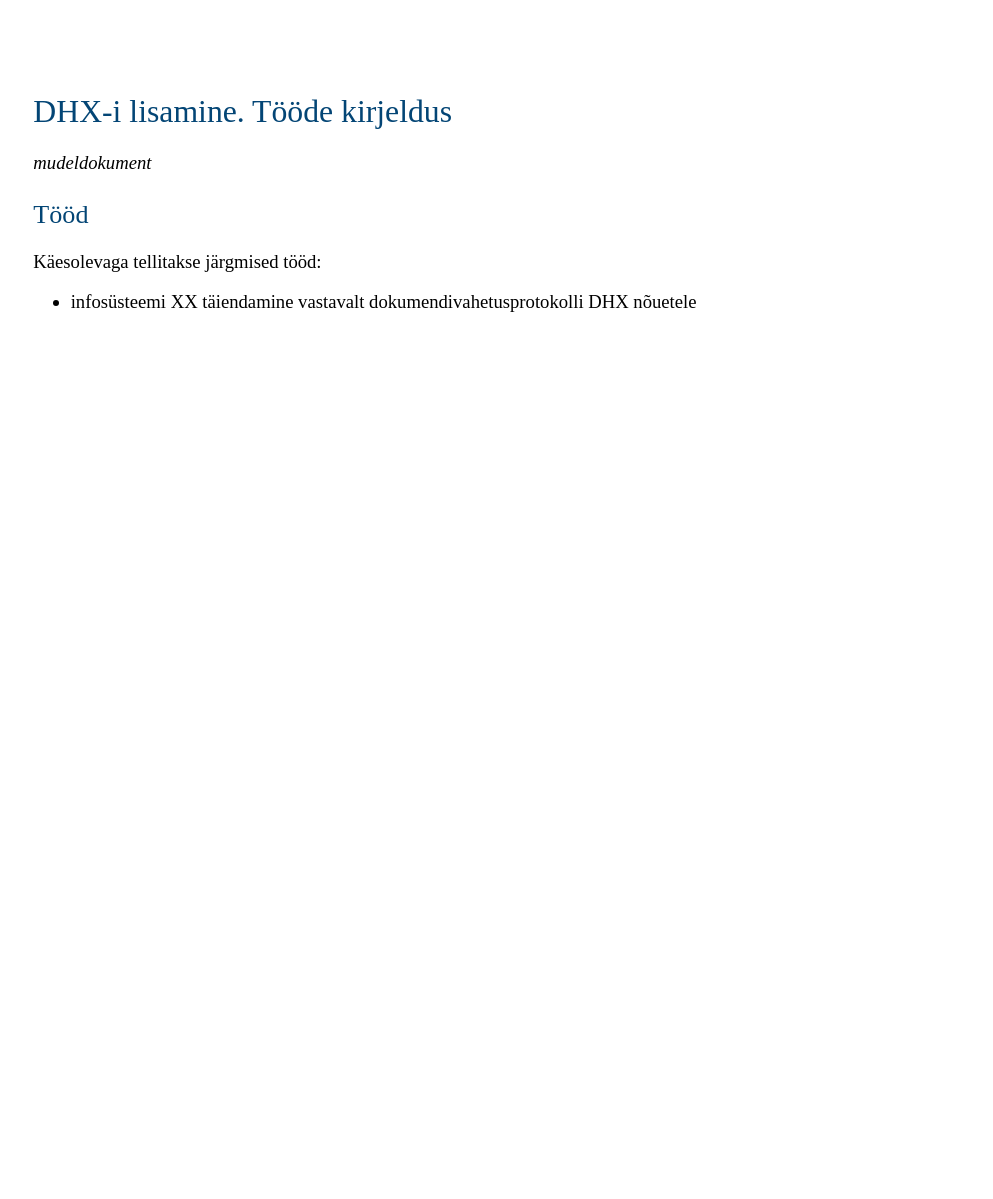
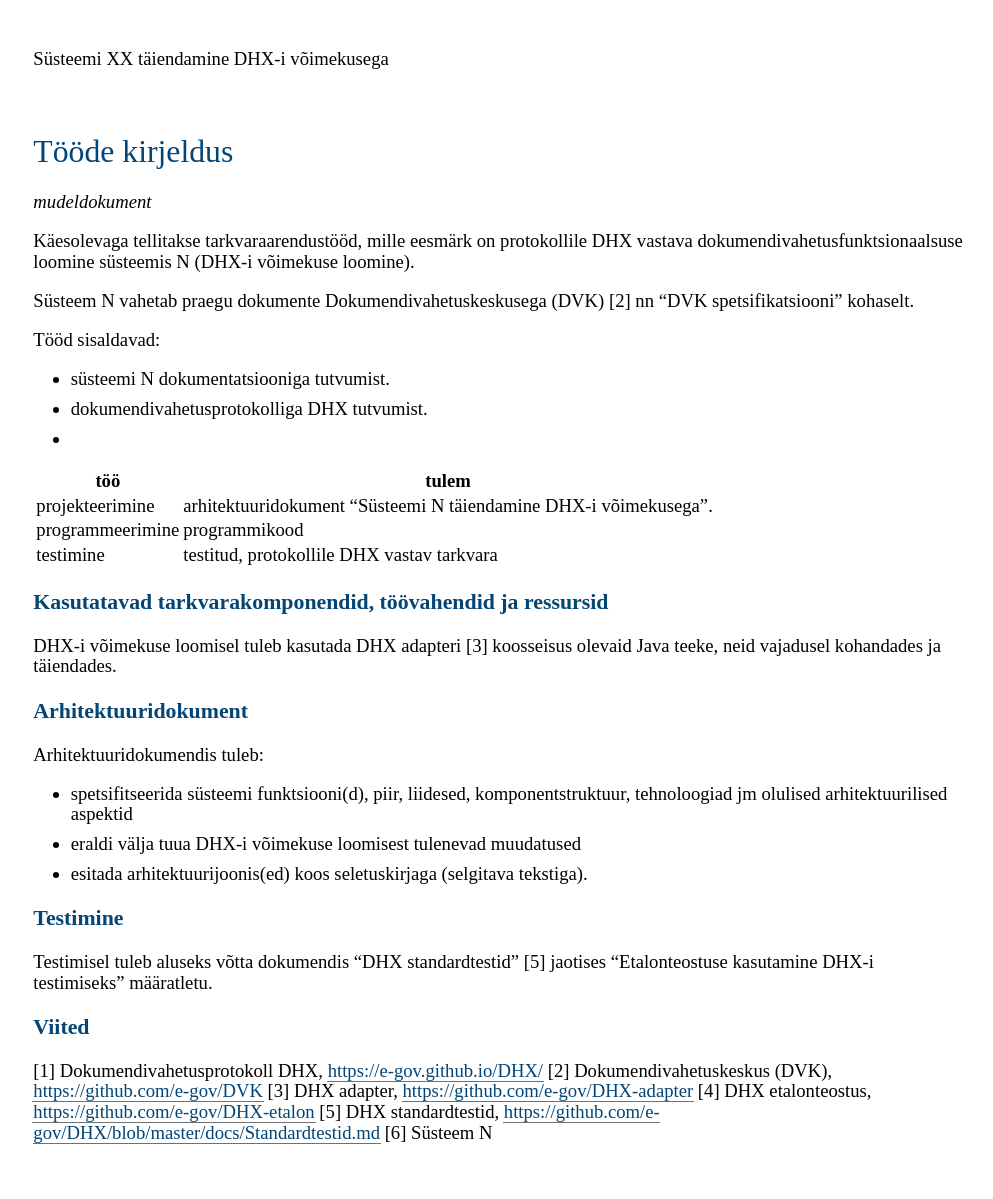
Before and after one commit to e-gov/DHX, a Jekyll site: the page built from docs/LY.md, in a window 1280 px wide. Shown: the whole page, without its empty margins (167-1160 px from the left). Built offline with Jekyll 4.4.1, drawn with Linux system fonts in a browser that asks for light colours; before the commit the page ends 900 px from its top, so only the background shows below that.

Commit message:
Update LY.md

```diff
--- a/docs/LY.md
+++ b/docs/LY.md
@@ -4,11 +4,50 @@ permalink: LY
 title: Lähteülesanne
 ---
 
-# DHX-i lisamine. Tööde kirjeldus
+Süsteemi XX täiendamine DHX-i võimekusega
+
+# Tööde kirjeldus
 
 _mudeldokument_
 
-## Tööd
+Käesolevaga tellitakse tarkvaraarendustööd, mille eesmärk on protokollile DHX vastava dokumendivahetusfunktsionaalsuse loomine süsteemis N (DHX-i võimekuse loomine).
 
-Käesolevaga tellitakse järgmised tööd:
-- infosüsteemi XX täiendamine vastavalt dokumendivahetusprotokolli DHX nõuetele
+Süsteem N vahetab praegu dokumente Dokumendivahetuskeskusega (DVK) [2] nn "DVK spetsifikatsiooni" kohaselt.
+
+Tööd sisaldavad:
+
+- süsteemi N dokumentatsiooniga tutvumist.
+- dokumendivahetusprotokolliga DHX tutvumist.
+-
+
+| töö | tulem |
+|-----|-----------|
+| projekteerimine | arhitektuuridokument "Süsteemi N täiendamine DHX-i võimekusega". |
+| programmeerimine | programmikood |
+| testimine        | testitud, protokollile DHX vastav tarkvara |
+
+### Kasutatavad tarkvarakomponendid, töövahendid ja ressursid
+
+DHX-i võimekuse loomisel tuleb kasutada DHX adapteri [3] koosseisus olevaid Java teeke, neid vajadusel kohandades ja täiendades.
+
+### Arhitektuuridokument
+
+Arhitektuuridokumendis tuleb:
+- spetsifitseerida süsteemi funktsiooni(d), piir, liidesed, komponentstruktuur, tehnoloogiad jm olulised arhitektuurilised aspektid
+- eraldi välja tuua DHX-i võimekuse loomisest tulenevad muudatused
+- esitada arhitektuurijoonis(ed) koos seletuskirjaga (selgitava tekstiga).
+
+### Testimine
+
+Testimisel tuleb aluseks võtta dokumendis "DHX standardtestid" [5] jaotises "Etalonteostuse kasutamine DHX-i testimiseks" määratletu.
+
+
+
+
+### Viited
+[1] Dokumendivahetusprotokoll DHX, [https://e-gov.github.io/DHX/](https://e-gov.github.io/DHX/)
+[2] Dokumendivahetuskeskus (DVK), [https://github.com/e-gov/DVK](https://github.com/e-gov/DVK)
+[3] DHX adapter, [https://github.com/e-gov/DHX-adapter](https://github.com/e-gov/DHX-adapter)
+[4] DHX etalonteostus, [https://github.com/e-gov/DHX-etalon](https://github.com/e-gov/DHX-etalon)
+[5] DHX standardtestid, [https://github.com/e-gov/DHX/blob/master/docs/Standardtestid.md](https://github.com/e-gov/DHX/blob/master/docs/Standardtestid.md)
+[6] Süsteem N
```
